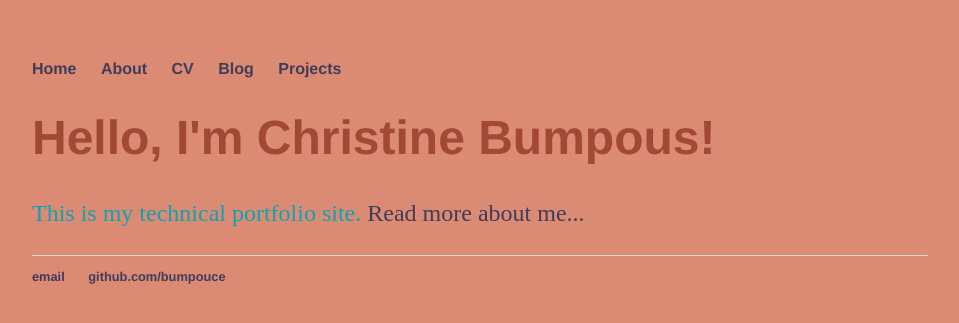
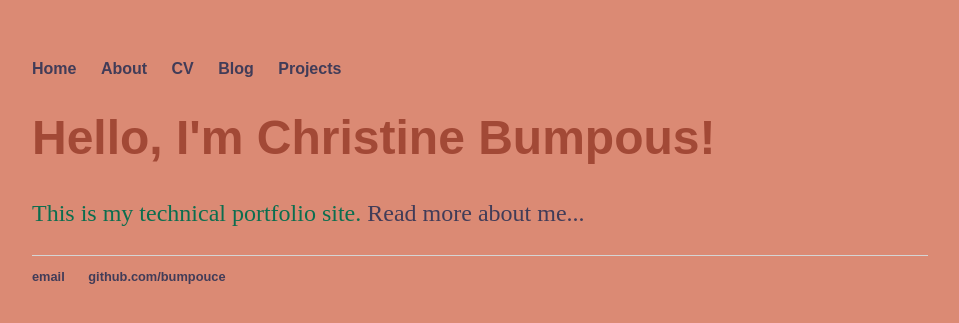
Before and after one commit to bumpouce/bumpouce.github.io, a Jekyll site: the page built from index.html, in a window 1280 px wide. Shown: the top 323 px of the page, without its empty margins (160-1119 px from the left). Built offline with Jekyll 4.4.1, drawn with Linux system fonts in a browser that asks for light colours.

Commit message:
Update main.css
changed paragraph color and font family

```diff
--- a/css/main.css
+++ b/css/main.css
@@ -5,7 +5,7 @@
     color: #fac8b8;
 }
 nav ul, footer ul {
-    font-family:'Helvetica', 'Arial', 'Sans-Serif';
+    font-family:'Just Another Hand', 'Arial', 'Sans-Serif';
     padding: 0px;
     list-style: none;
     font-weight: bold;
@@ -24,12 +24,12 @@
 h1 {
     font-size: 3em;
     color: #A24936;
-    font-family:'Helvetica', 'Arial', 'Sans-Serif';
+    font-family:'Just Another Hand', 'Arial', 'Sans-Serif';
 }
 p {
     font-size: 1.5em;
     line-height: 1.4em;
-    color: #0fa3b1;
+    color: #0b6e4f;
 }
 footer {
     border-top: 1px solid #d5d5d5;
```
